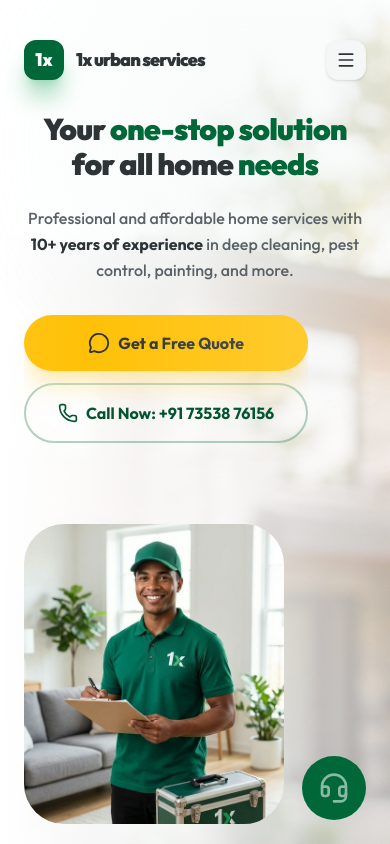
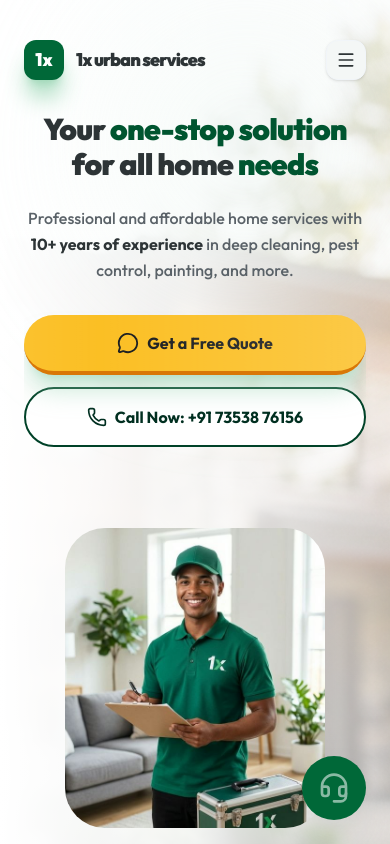
Before and after one commit to CODTECHIT/1x-urban-services, a Next.js app: page / in a window 390 px wide. Shown: the top 844 px of the page. Built offline with nearby package versions, Linux system fonts and the light colour scheme.

Commit message:
Fix mobile alignment by forcing full width on Reveal components

```diff
--- a/src/app/page.tsx
+++ b/src/app/page.tsx
@@ -49,30 +49,29 @@ const Hero = () => (
       <div className="grid lg:grid-cols-2 gap-8 lg:gap-12 items-center">
         {/* Left Content */}
         <div className="space-y-6 lg:space-y-7 max-w-2xl text-center lg:text-left mx-auto lg:mx-0">
-          <Reveal direction="up" delay={0.2}>
+          <Reveal direction="up" delay={0.2} width="100%">
             <h1 className="text-3xl sm:text-5xl lg:text-6xl font-black leading-[1.15] tracking-tight text-slate-800">
-              Your <span className="text-emerald-600">one-stop</span> <br className="hidden sm:block" />
-              <span className="text-emerald-600">solution</span> for all <br className="hidden sm:block" />
-              <span className="text-slate-800">home</span> <span className="text-emerald-600">needs</span>
+              Your <span className="text-emerald-700">one-stop solution</span> <br className="hidden sm:block" />
+              for all home <span className="text-emerald-700">needs</span>
             </h1>
           </Reveal>
 
-          <Reveal direction="up" delay={0.4}>
+          <Reveal direction="up" delay={0.4} width="100%">
             <p className="text-base sm:text-lg text-slate-600 font-medium leading-relaxed max-w-lg mx-auto lg:mx-0">
               Professional and affordable home services with <span className="font-bold text-slate-700">10+ years of experience</span> in deep cleaning, pest control, painting, and more.
             </p>
           </Reveal>
 
-          <Reveal direction="up" delay={0.6}>
+          <Reveal direction="up" delay={0.6} width="100%">
             <div className="flex flex-col sm:flex-row justify-center lg:justify-start gap-3 lg:gap-4 pt-2 lg:pt-3">
-              <WhatsAppBtn text="Get a Free Quote" className="!w-full sm:!w-auto !bg-amber-500 !text-slate-800 hover:!bg-amber-600 !shadow-amber-200/50" />
+              <WhatsAppBtn text="Get a Free Quote" className="!w-full sm:!w-auto !bg-[#fbbf24] !text-slate-900 border-b-4 border-[#d97706] hover:!bg-[#f59e0b] !shadow-xl active:border-b-0 active:translate-y-1" />
               <CallBtn className="!w-full sm:!w-auto" />
             </div>
           </Reveal>
         </div>
 
         {/* Right Content - Composition with Man and Floating Cards */}
-        <Reveal direction="up" delay={0.4} overflow="visible">
+        <Reveal direction="up" delay={0.4} width="100%" overflow="visible">
           <div className="relative h-[350px] lg:h-[550px] flex items-center justify-center lg:justify-end mt-6 lg:mt-0">
             {/* Composition Wrapper */}
             <div className="relative group">
--- a/src/components/Shared.tsx
+++ b/src/components/Shared.tsx
@@ -22,7 +22,7 @@ export const WhatsAppBtn = ({ text = "WhatsApp Us", className = "", message = "H
 export const CallBtn = ({ text = `Call Now: ${PHONE_DISPLAY}`, className = "" }: { text?: string, className?: string }) => (
     <a
         href={`tel:${WHATSAPP_NUMBER}`}
-        className={`flex items-center justify-center gap-2 border-2 border-emerald-600/30 hover:border-emerald-600 text-emerald-700 hover:bg-emerald-50 px-8 py-4 rounded-full font-bold transition-all transform hover:scale-105 active:scale-95 ${className}`}
+        className={`flex items-center justify-center gap-2 border-2 border-emerald-800 text-emerald-900 bg-white hover:bg-emerald-50 px-8 py-4 rounded-full font-bold transition-all transform hover:scale-105 active:scale-95 ${className}`}
     >
         <Phone size={20} />
         {text}
```
